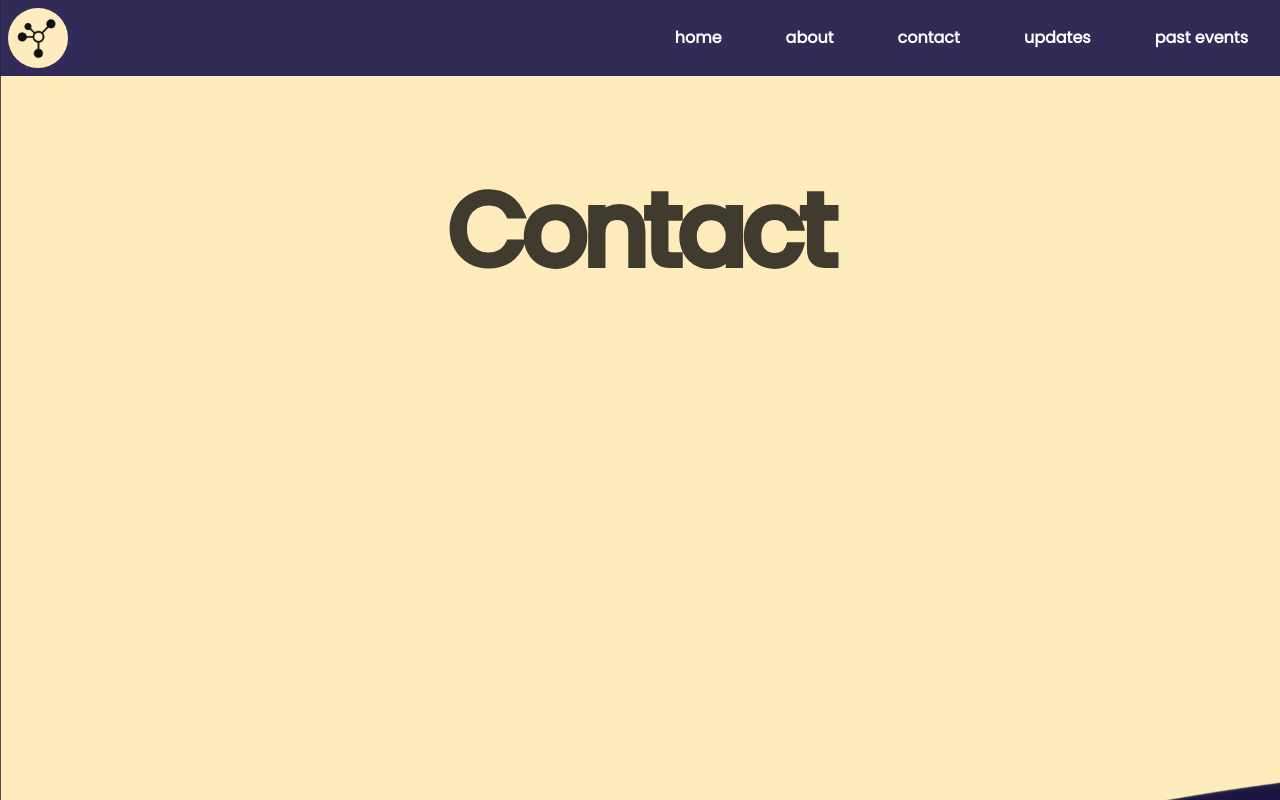
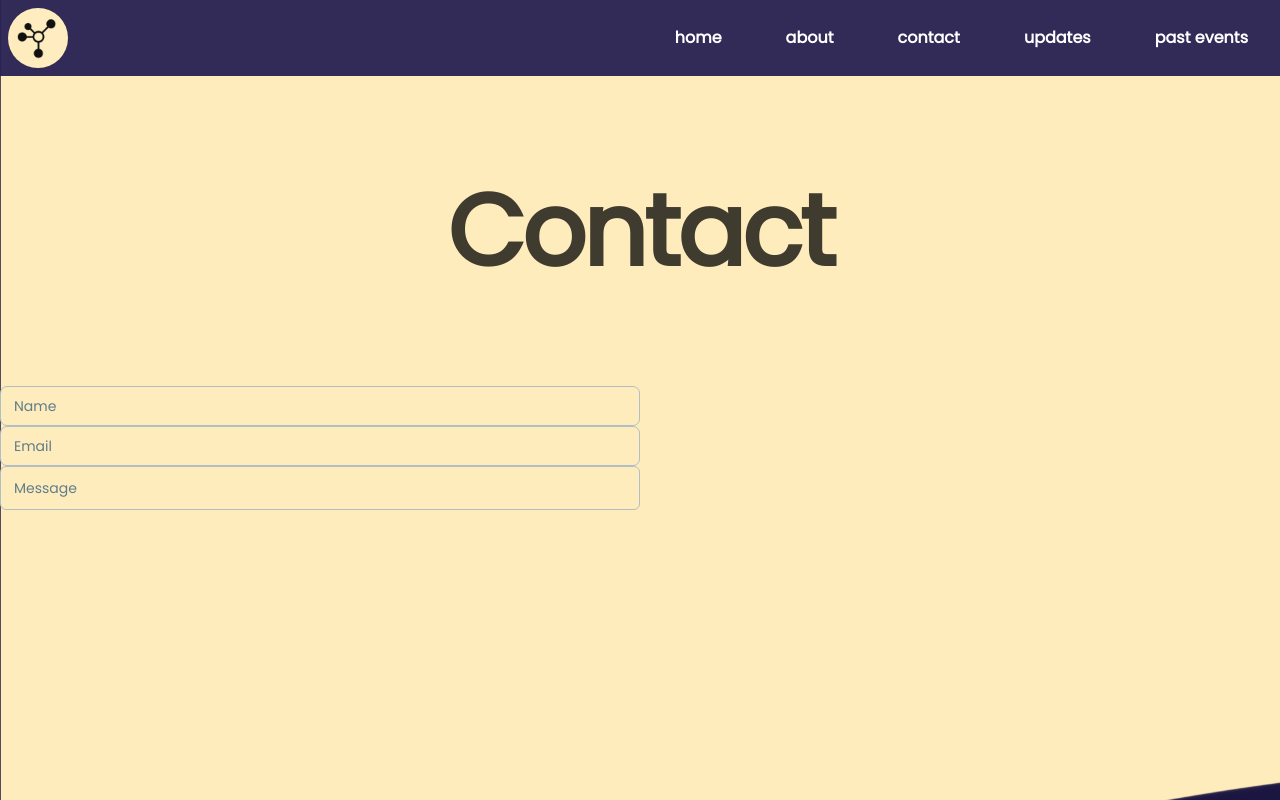
Before and after one commit to aivolution-gta/website, a Next.js app: page /contact in a window 1280 px wide. Shown: the top 800 px of the page. Built offline with nearby package versions, Linux system fonts and the light colour scheme.

Commit message:
Add contact form using web3Forms, but an error occurs when trying to store the API key as an environment variable. So, switching to nodemailer.

```diff
--- /dev/null
+++ b/components/contact/contact-form-nodemailer.tsx
@@ -0,0 +1,17 @@
+import { Input } from '@material-tailwind/react';
+
+export default function ContactForm () {
+    return (
+        <div className="max-w-[50%] mt-3">
+                <div>
+                    <Input type="text" variant="outlined" label="Name" size="md" color="purple" crossOrigin="anonymous"/>
+                </div>
+                <div>
+                    <Input type="email" variant="outlined" label="Email" size="md" color="purple" crossOrigin="anonymous"/>
+                </div>
+                <div>
+                    <Input type="text" variant="outlined" label="Message" size="lg" color="purple" crossOrigin="anonymous"/>
+                </div>
+        </div>
+    )
+}
--- /dev/null
+++ b/components/contact/contact-form.tsx
@@ -0,0 +1,36 @@
+export default function ContactForm() {
+
+    async function handleSubmit(event: any) {
+        event.preventDefault();
+        const formData = new FormData(event.target);
+
+        formData.append("access_key", "58d92ac1-bc78-4fe2-9ba6-95306fe645d0");
+
+        const object = Object.fromEntries(formData);
+        const json = JSON.stringify(object);
+
+        const response = await fetch("https://api.web3forms.com/submit", {
+            method: "POST",
+            headers: {
+              "Content-Type": "application/json",
+              Accept: "application/json"
+            },
+            body: json
+        });
+        const result = await response.json();
+        if (result.success) {
+            console.log(result);
+        }
+    }
+
+  return (
+    <>
+      <form onSubmit={handleSubmit}>
+        <input type="text" name="name"/>
+        <input type="email" name="email"/>
+        <textarea name="message"></textarea>
+        <button type="submit">Submit Form</button>
+      </form>
+    </>
+  );
+}
--- a/components/team/team.tsx
+++ b/components/team/team.tsx
@@ -19,10 +19,6 @@ const people = [
     },
     {
         name: "Sohum",
-        role: "Tech Officer",
-    },
-    {
-        name: "Bereket",
         role: "Tech Officer",
     },
     {
--- a/next.config.js
+++ b/next.config.js
@@ -1,4 +1,8 @@
 /** @type {import('next').NextConfig} */
-const nextConfig = {}
+const nextConfig = {
+    env: {
+        API_KEY: '58d92ac1-bc78-4fe2-9ba6-95306fe645d0',
+    },
+}
 
 module.exports = nextConfig
--- a/package.json
+++ b/package.json
@@ -14,6 +14,7 @@
     "next": "13.5.6",
     "react": "^18.2.0",
     "react-dom": "^18",
+    "react-hook-form": "^7.48.2",
     "react-icons": "^4.12.0"
   },
   "devDependencies": {
@@ -24,7 +25,7 @@
     "eslint": "^8",
     "eslint-config-next": "13.5.6",
     "postcss": "^8",
-    "tailwindcss": "^3",
+    "tailwindcss": "^3.3.5",
     "typescript": "^5"
   }
 }
--- a/pages/contact.tsx
+++ b/pages/contact.tsx
@@ -1,7 +1,12 @@
+import ContactForm from "@/components/contact/contact-form-nodemailer"
+
 export default function Contact () {
     return (
         <div className="w-full">
                 <h1 className="flex justify-center place-center my-20 opacity-75">Contact</h1>
+                <div>
+                    <ContactForm />
+                </div>
         </div>
     )
 }
--- a/pages/updates.tsx
+++ b/pages/updates.tsx
@@ -1,5 +1,5 @@
 import React from "react";
-import ShiftingCountdown from "../components/countdown";
+import ShiftingCountdown from "@/components/countdown";
 
 export default function Updates() {
   return (
--- a/styles/global.css
+++ b/styles/global.css
@@ -17,12 +17,9 @@ h1 {
     font-family: "Poppins";
     font-size: 100px;
     letter-spacing: -3px;
-    -webkit-text-stroke-color: black;
-    -webkit-text-stroke-width: 4px;
 }
 
 h2 {
     font-size: 40px;
-    -webkit-text-stroke-color: black;
     letter-spacing: -1px;
 }
```
Also changed, not shown: 1 other file (tests, documents, lock files or other folders).
